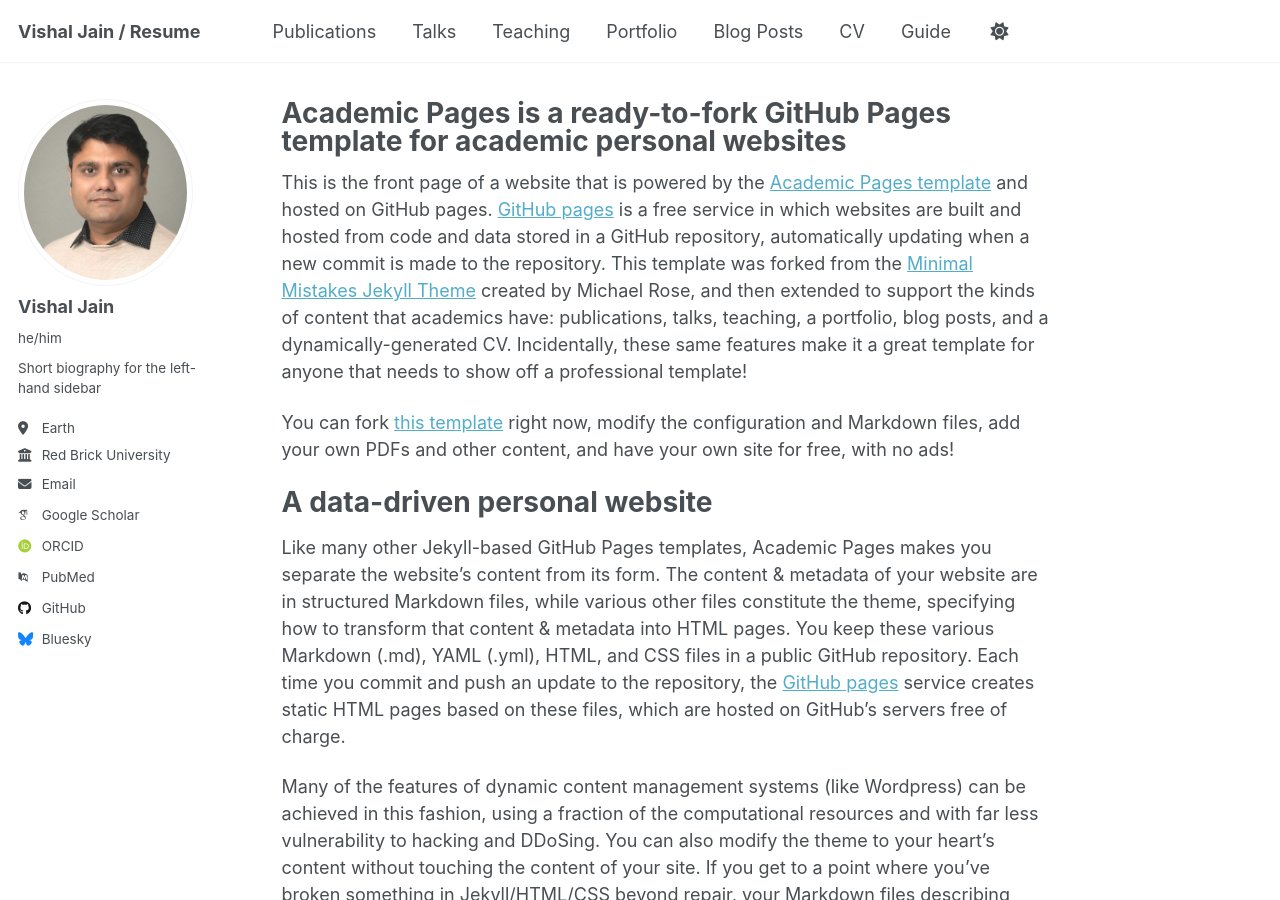
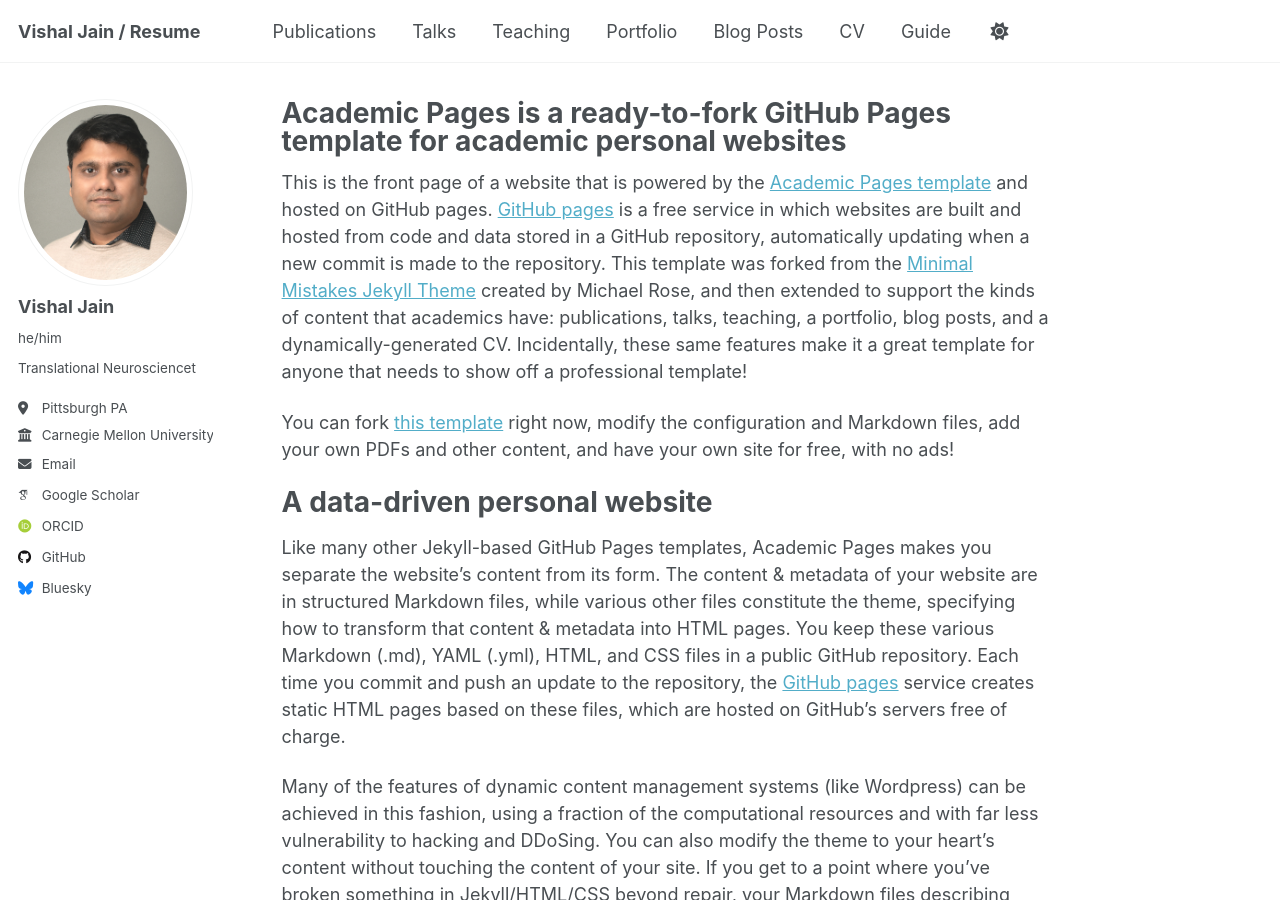
Before and after one commit to drvishaljain-neuro/Resume, a Jekyll site: the page built from _pages/about.md, in a window 1280 px wide and 900 px high. Built offline with Jekyll 4.4.1, drawn with Linux system fonts in a browser that asks for light colours; some web fonts are replaced; a script that is not in the unit is left out.

Commit message:
Update _config.yml

```diff
--- a/_config.yml
+++ b/_config.yml
@@ -26,21 +26,21 @@ author:
   avatar           : "Vishal_pic2.PNG"
   name             : "Vishal Jain"
   pronouns         : "he/him"
-  bio              : "Short biography for the left-hand sidebar"
-  location         : "Earth"
-  employer         : "Red Brick University"
+  bio              : "Translational Neurosciencet"
+  location         : "Pittsburgh PA"
+  employer         : "Carnegie Mellon University"
   uri              : # URL
-  email            : "none@example.org"
+  email            : "vishalja@andrew.cmu.edu"
 
   # Academic websites
   academia         : # URL
   arxiv            : # URL - Update with the correct link to your profile
-  googlescholar    : "https://scholar.google.com/citations?user=PS_CX0AAAAAJ"
+  googlescholar    : "https://scholar.google.com/citations?user=dJv3P1EAAAAJ&hl=en&authuser=5"
   inspire-hep      : # URL
   impactstory      : # URL
-  orcid            : "http://orcid.org/yourorcidurl"
+  orcid            : "https://orcid.org/0000-0002-5865-6235"
   semantic         : # URL
-  pubmed           : "https://www.ncbi.nlm.nih.gov/pubmed/?term=john+snow"
+  pubmed           : #"https://www.ncbi.nlm.nih.gov/pubmed/?term=john+snow"
   researchgate     : # URL
   scopus           : # URL
 
```
